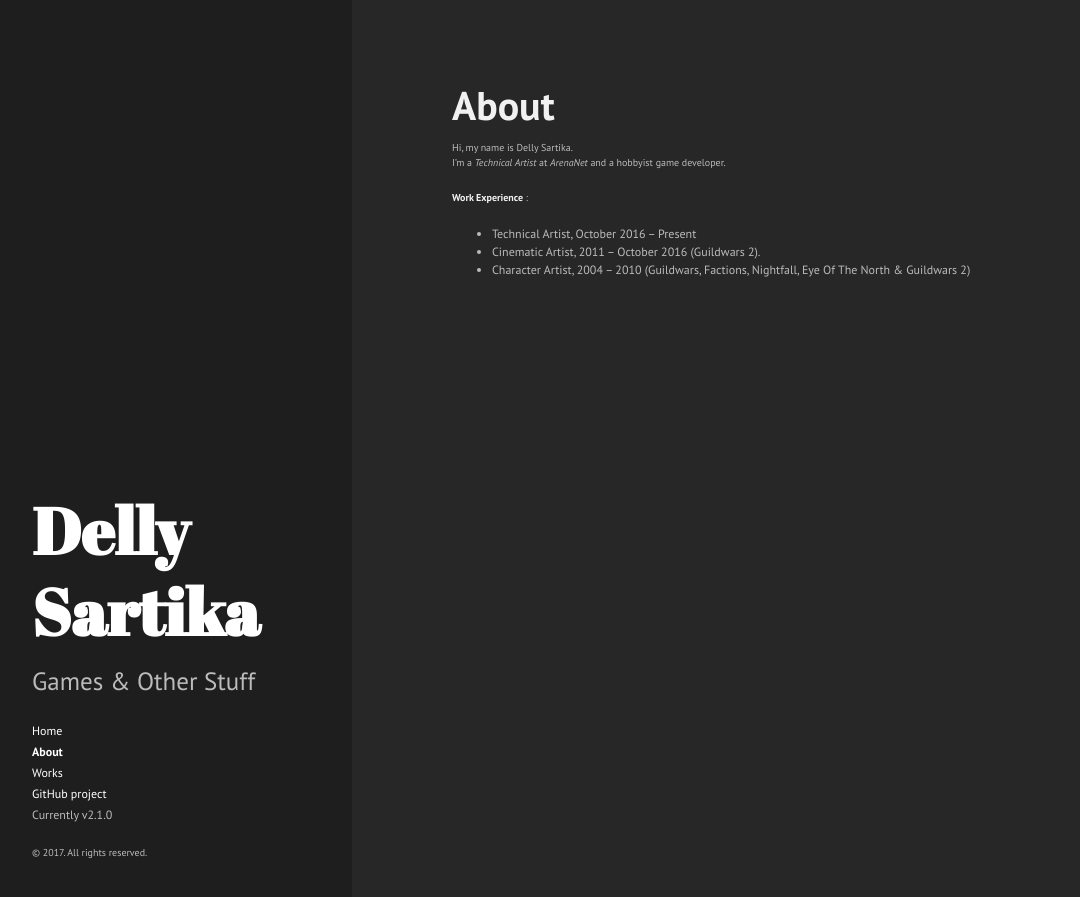
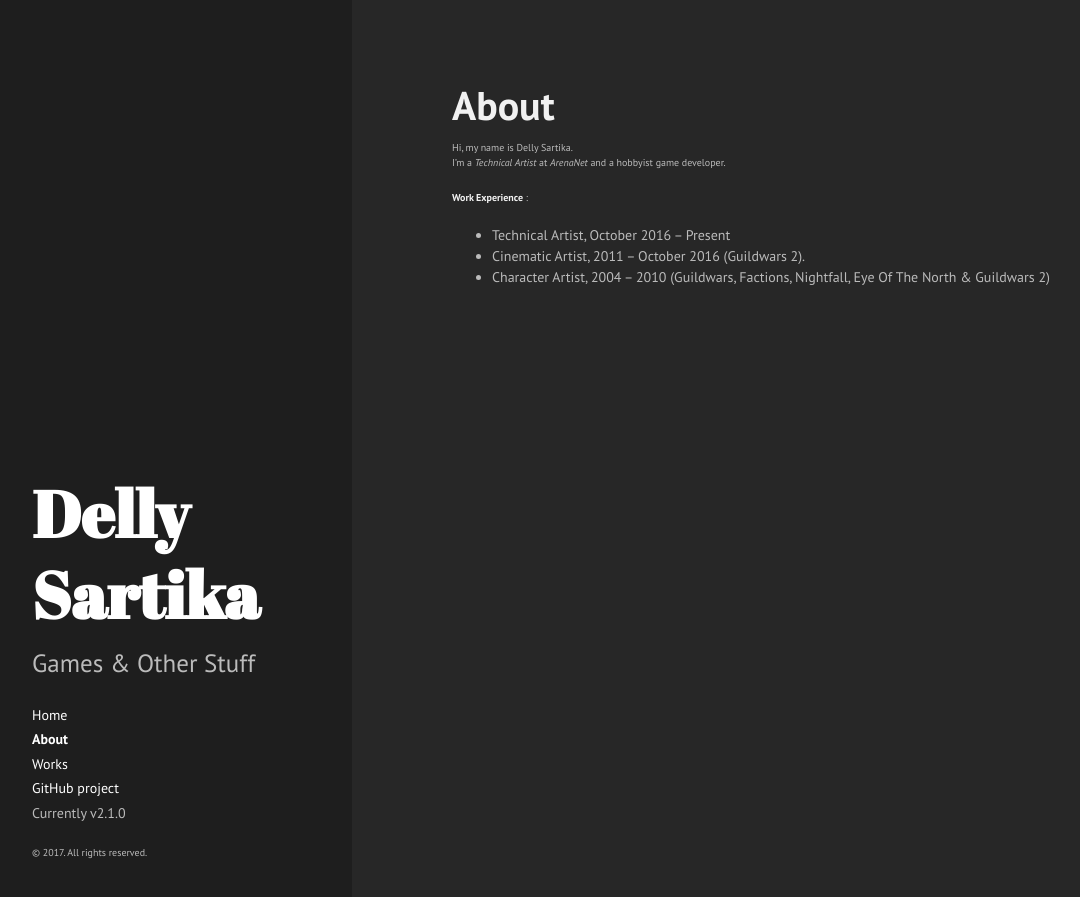
Before and after one commit to sartikadelly/sartikadelly.github.io, a Jekyll site: the page built from about.md, in a window 1280 px wide. Shown: the top 897 px of the page, without its empty margins (8-1088 px from the left). Built offline with Jekyll 4.4.1, drawn with Linux system fonts in a browser that asks for light colours.

Commit message:
Update poole.css

```diff
--- a/public/css/poole.css
+++ b/public/css/poole.css
@@ -45,17 +45,17 @@ html,
 body {
   margin: 0;
   padding: 0;
-  font-size: 12px;
+  font-size: 14px;
 }
 
 html {
   font-family: "Helvetica Neue", Helvetica, Arial, sans-serif;
-  font-size: 12px;
+  font-size: 14px;
   line-height: 1.5;
 }
 @media (min-width: 38em) {
   html {
-    font-size: 12px;
+    font-size: 14px;
   }
 }
 
```
